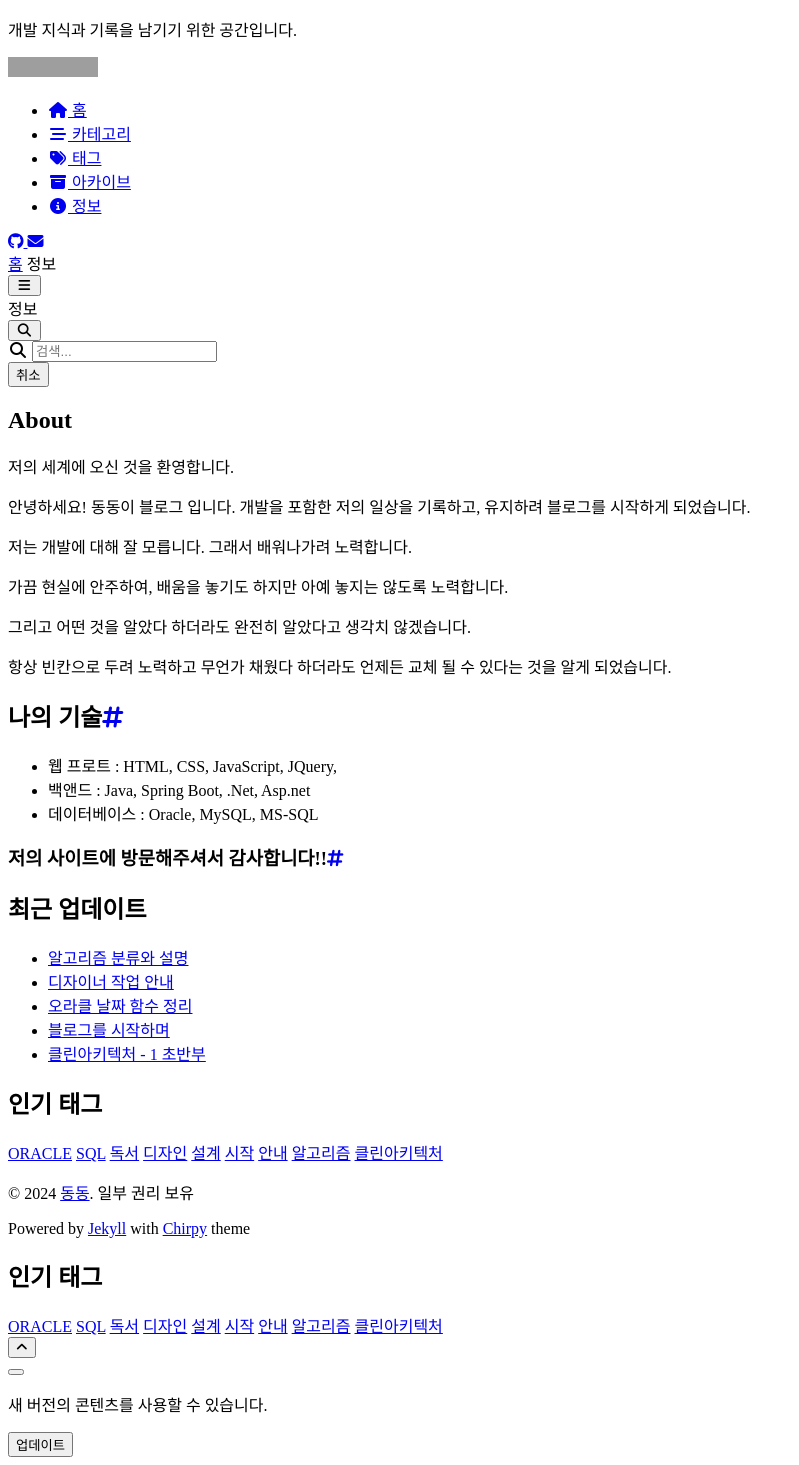
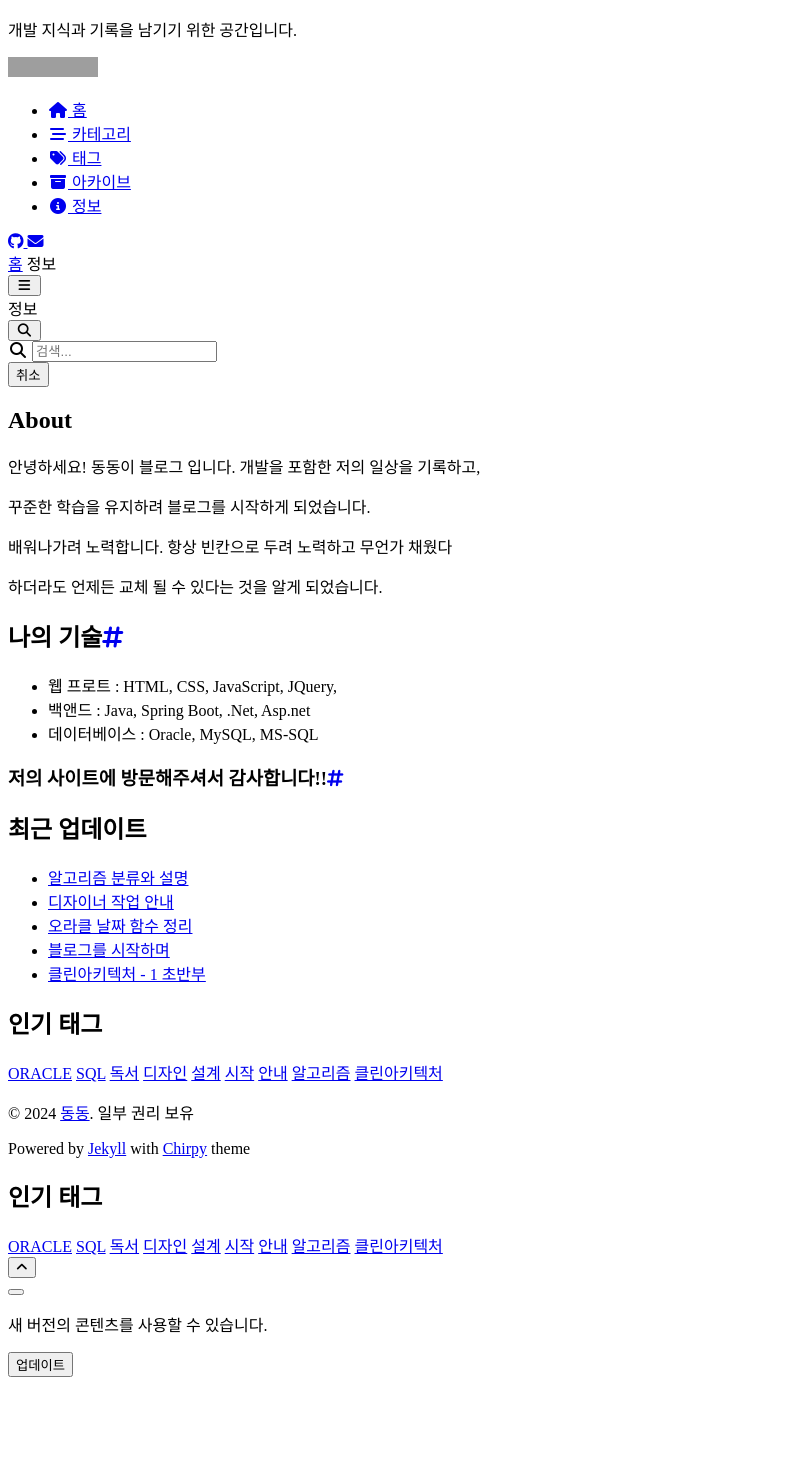
Before and after one commit to dgKim81/dgKim81.github.io, a Jekyll site: the page built from _tabs/about.md, in a window 1280 px wide, cut to the strip 124-1589 px from the top of the page. Shown: the whole strip, without its empty margins (0-799 px from the left). Built offline with Jekyll 4.4.1, drawn with Linux system fonts in a browser that asks for light colours; cached includes are drawn as plain includes; nearby versions of some CDN libraries; comment, search, counter and statistics services are not loaded; after the commit the page ends 1509 px from its top, so only the background shows below that; grey boxes are pictures that could not be loaded.

Commit message:
docs: 정보수정

```diff
--- a/_layouts/about.html
+++ b/_layouts/about.html
@@ -7,7 +7,6 @@ layout: default
 <div class=""about-layout">
     <section class="intro">
     <h1>{{ page.title }}</h1>
-        <p>저의 세계에 오신 것을 환영합니다.</p>
     </section>
     <section class="details">
         {{ content }}
--- a/_tabs/about.md
+++ b/_tabs/about.md
@@ -5,15 +5,13 @@ icon: fas fa-info-circle
 order: 4
 ---
 
-안녕하세요! 동동이 블로그 입니다. 개발을 포함한 저의 일상을 기록하고, 유지하려 블로그를 시작하게 되었습니다.
+안녕하세요! 동동이 블로그 입니다. 개발을 포함한 저의 일상을 기록하고,
 
-저는 개발에 대해 잘 모릅니다. 그래서 배워나가려 노력합니다.
+꾸준한 학습을 유지하려 블로그를 시작하게 되었습니다.
 
-가끔 현실에 안주하여, 배움을 놓기도 하지만 아예 놓지는 않도록 노력합니다.
+배워나가려 노력합니다. 항상 빈칸으로 두려 노력하고 무언가 채웠다
 
-그리고 어떤 것을 알았다 하더라도 완전히 알았다고 생각치 않겠습니다.
-
-항상 빈칸으로 두려 노력하고 무언가 채웠다 하더라도 언제든 교체 될 수 있다는 것을 알게 되었습니다.
+하더라도 언제든 교체 될 수 있다는 것을 알게 되었습니다.
 
 ## 나의 기술
 - 웹 프로트 : HTML, CSS, JavaScript, JQuery,
```
